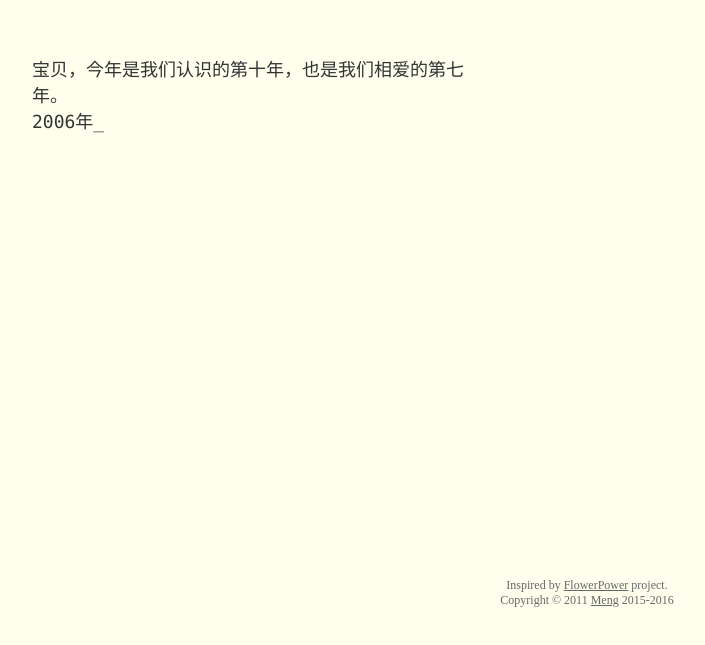
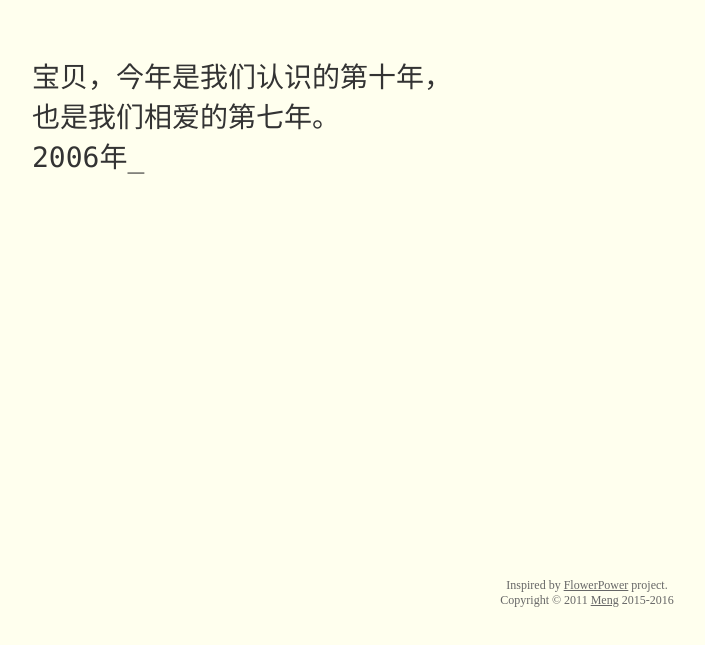
Before and after one commit to wdlm90/wdlm90.github.io, a plain HTML site: page index.html in a window 1280 px wide. Shown: the part 145-790 px from the top of the page, without its empty margins (53-758 px from the left). Drawn offline with Linux system fonts and the light colour scheme.

Commit message:
update default.css  4

```diff
--- a/css/default.css
+++ b/css/default.css
@@ -1 +1 @@
-body{margin:0;padding:0;background:#ffe;font-size:12px;overflow:auto}#mainDiv{width:100%;height:100%}#loveHeart{float:left;width:670px;height:625px}#garden{width:100%;height:100%}#elapseClock{text-align:right;font-size:18px;margin-top:10px;margin-bottom:10px}#words{font-family:"sans-serif";width:500px;font-size:24px;color:#666}#messages{display:none}#elapseClock .digit{font-family:"digit";font-size:36px}#loveu{padding:5px;font-size:22px;margin-top:80px;margin-right:120px;text-align:right;display:none}#loveu .signature{margin-top:10px;font-size:20px;font-style:italic}#clickSound{display:none}#code{float:left;width:440px;height:400px;color:#333;font-family:"Consolas","Monaco","Bitstream Vera Sans Mono","Courier New","sans-serif";font-size:18px}#code .string{color:#2a36ff}#code .keyword{color:#7f0055;font-weight:bold}#code .placeholder{margin-left:15px}#code .space{margin-left:7px}#code .comments{color:#3f7f5f}#code .maintext{font-weight:bold;font-size:18px}#copyright{margin-top:10px;text-align:center;width:100%;color:#666}#errorMsg{width:100%;text-align:center;font-size:24px;position:absolute;top:100px;left:0}#copyright a{color:#666}
+body{margin:0;padding:0;background:#ffe;font-size:12px;overflow:auto}#mainDiv{width:100%;height:100%}#loveHeart{float:left;width:670px;height:625px}#garden{width:100%;height:100%}#elapseClock{text-align:right;font-size:18px;margin-top:10px;margin-bottom:10px}#words{font-family:"sans-serif";width:500px;font-size:24px;color:#666}#messages{display:none}#elapseClock .digit{font-family:"digit";font-size:36px}#loveu{padding:5px;font-size:22px;margin-top:80px;margin-right:120px;text-align:right;display:none}#loveu .signature{margin-top:10px;font-size:20px;font-style:italic}#clickSound{display:none}#code{float:left;width:440px;height:400px;color:#333;font-family:"Consolas","Monaco","Bitstream Vera Sans Mono","Courier New","sans-serif";font-size:28px}#code .string{color:#2a36ff}#code .keyword{color:#7f0055;font-weight:bold}#code .placeholder{margin-left:15px}#code .space{margin-left:7px}#code .comments{color:#3f7f5f}#code .maintext{font-weight:bold;font-size:18px}#copyright{margin-top:10px;text-align:center;width:100%;color:#666}#errorMsg{width:100%;text-align:center;font-size:24px;position:absolute;top:100px;left:0}#copyright a{color:#666}
```
